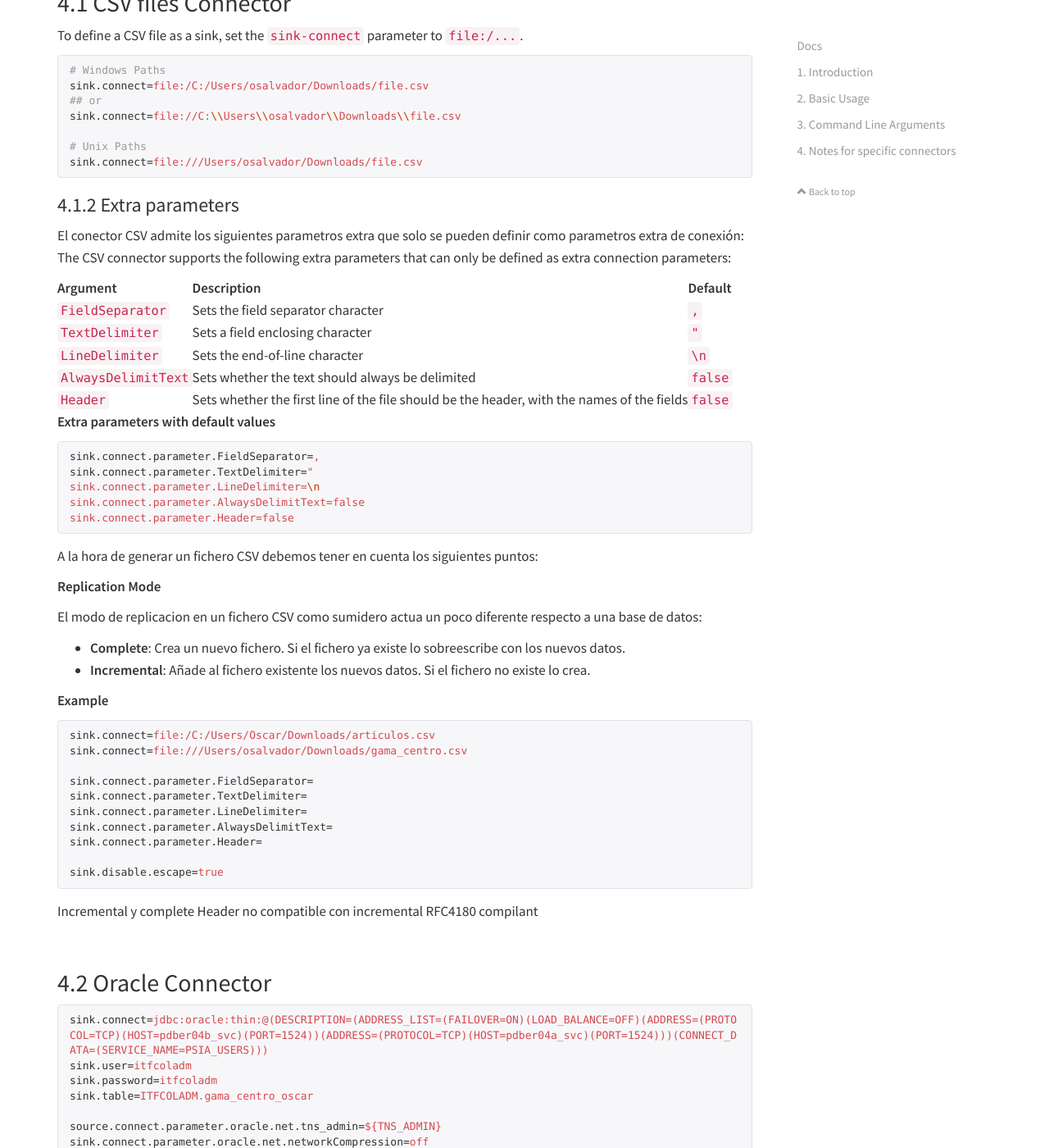
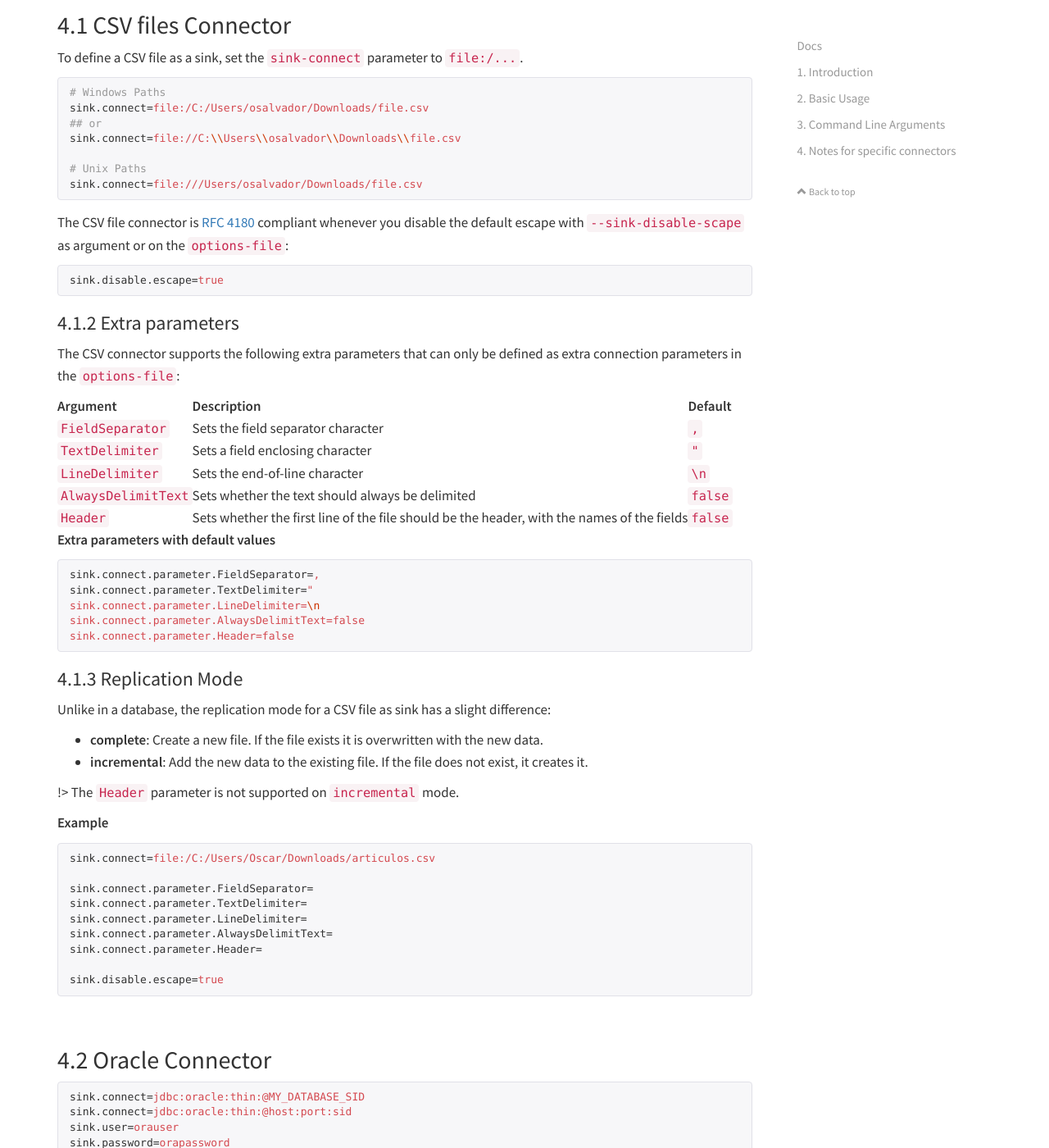
Before and after one commit to osalvador/ReplicaDB, a Jekyll site: the page built from docs/docs.md, in a window 1280 px wide and 1400 px high, scrolled down 7157 px. Shown: the whole window at 82% size. Built offline with Jekyll 4.4.1, drawn with Linux system fonts in a browser that asks for light colours; nearby versions of some CDN libraries; comment, search, counter and statistics services are not loaded; our own code applies the rules of GitHub Pages for plain Markdown files; some of the changed text lies outside the part shown.

Commit message:
Update docs.md

````diff
--- a/docs/docs.md
+++ b/docs/docs.md
@@ -17,6 +17,7 @@ layout: page
 - [4. Notes for specific connectors](#4-notes-for-specific-connectors)
   - [4.1 CSV files Connector](#41-csv-files-connector)
     - [4.1.2 Extra parameters](#412-extra-parameters)
+    - [4.1.3 Replication Mode](#413-replication-mode)
   - [4.2 Oracle Connector](#42-oracle-connector)
   - [4.3 PostgreSQL Connector](#43-postgresql-connector)
   - [4.4 Denodo Connector](#44-denodo-connector)
@@ -268,11 +269,15 @@ sink.connect=file://C:\\Users\\osalvador\\Downloads\\file.csv
 sink.connect=file:///Users/osalvador/Downloads/file.csv
 ```
 
+The CSV file connector is [RFC 4180](http://tools.ietf.org/html/rfc4180) compliant whenever you disable the default escape with `--sink-disable-scape` as argument or on the `options-file`:
+
+```properties
+sink.disable.escape=true
+```
 
 ### 4.1.2 Extra parameters
 
-El conector CSV admite los siguientes parametros extra que solo se pueden definir como parametros extra de conexión:
-The CSV connector supports the following extra parameters that can only be defined as extra connection parameters:
+The CSV connector supports the following extra parameters that can only be defined as extra connection parameters in the `options-file`:
 
 | Argument            | Description                                                                                | Default |
 | ------------------- | ------------------------------------------------------------------------------------------ | ------- |
@@ -293,24 +298,19 @@ sink.connect.parameter.AlwaysDelimitText=false
 sink.connect.parameter.Header=false
 ```
 
+### 4.1.3 Replication Mode
 
+Unlike in a database, the replication mode for a CSV file as sink has a slight difference:
 
-A la hora de generar un fichero CSV debemos tener en cuenta los siguientes puntos:
+- **complete**: Create a new file. If the file exists it is overwritten with the new data.
+- **incremental**: Add the new data to the existing file. If the file does not exist, it creates it.
 
-**Replication Mode**
-
-El modo de replicacion en un fichero CSV como sumidero actua un poco diferente respecto a una base de datos:
-
-- **Complete**: Crea un nuevo fichero. Si el fichero ya existe lo sobreescribe con los nuevos datos.
-- **Incremental**: Añade al fichero existente los nuevos datos. Si el fichero no existe lo crea.
-
-
+!> The `Header` parameter is not supported on `incremental` mode.
 
 **Example**
 
 ```properties
 sink.connect=file:/C:/Users/Oscar/Downloads/articulos.csv
-sink.connect=file:///Users/osalvador/Downloads/gama_centro.csv
 
 sink.connect.parameter.FieldSeparator=
 sink.connect.parameter.TextDelimiter=
@@ -321,19 +321,15 @@ sink.connect.parameter.Header=
 sink.disable.escape=true
 ```
 
-Incremental y complete
-Header no compatible con incremental
-RFC4180 compilant
-
-
 <br>
 ## 4.2 Oracle Connector
 
 ```properties
-sink.connect=jdbc:oracle:thin:@(DESCRIPTION=(ADDRESS_LIST=(FAILOVER=ON)(LOAD_BALANCE=OFF)(ADDRESS=(PROTOCOL=TCP)(HOST=pdber04b_svc)(PORT=1524))(ADDRESS=(PROTOCOL=TCP)(HOST=pdber04a_svc)(PORT=1524)))(CONNECT_DATA=(SERVICE_NAME=PSIA_USERS)))
-sink.user=itfcoladm
-sink.password=itfcoladm
-sink.table=ITFCOLADM.gama_centro_oscar
+sink.connect=jdbc:oracle:thin:@MY_DATABASE_SID
+sink.connect=jdbc:oracle:thin:@host:port:sid
+sink.user=orauser
+sink.password=orapassword
+sink.table=schema.table_name
 
 source.connect.parameter.oracle.net.tns_admin=${TNS_ADMIN}
 sink.connect.parameter.oracle.net.networkCompression=off
@@ -353,10 +349,10 @@ sink.connect.parameter.ApplicationName=ReplicaDB
 El rendimiento aumenta si se corre replicadb en la maquina donde está postgresql
 
 ```properties
-source.connect=jdbc:postgresql://ldabd_svc.eroski.es/lda
-source.user=ldausr
-source.password=QGh1p5SL
-source.table=maestros_lda.gama_centro
+source.connect=jdbc:postgresql://host:port/db
+source.user=pguser
+source.password=pgpassword
+source.table=schema.table_name
 ```
 
 <br>
````
Also changed, not shown: other parts of docs/docs.md (+4 -4 lines).
